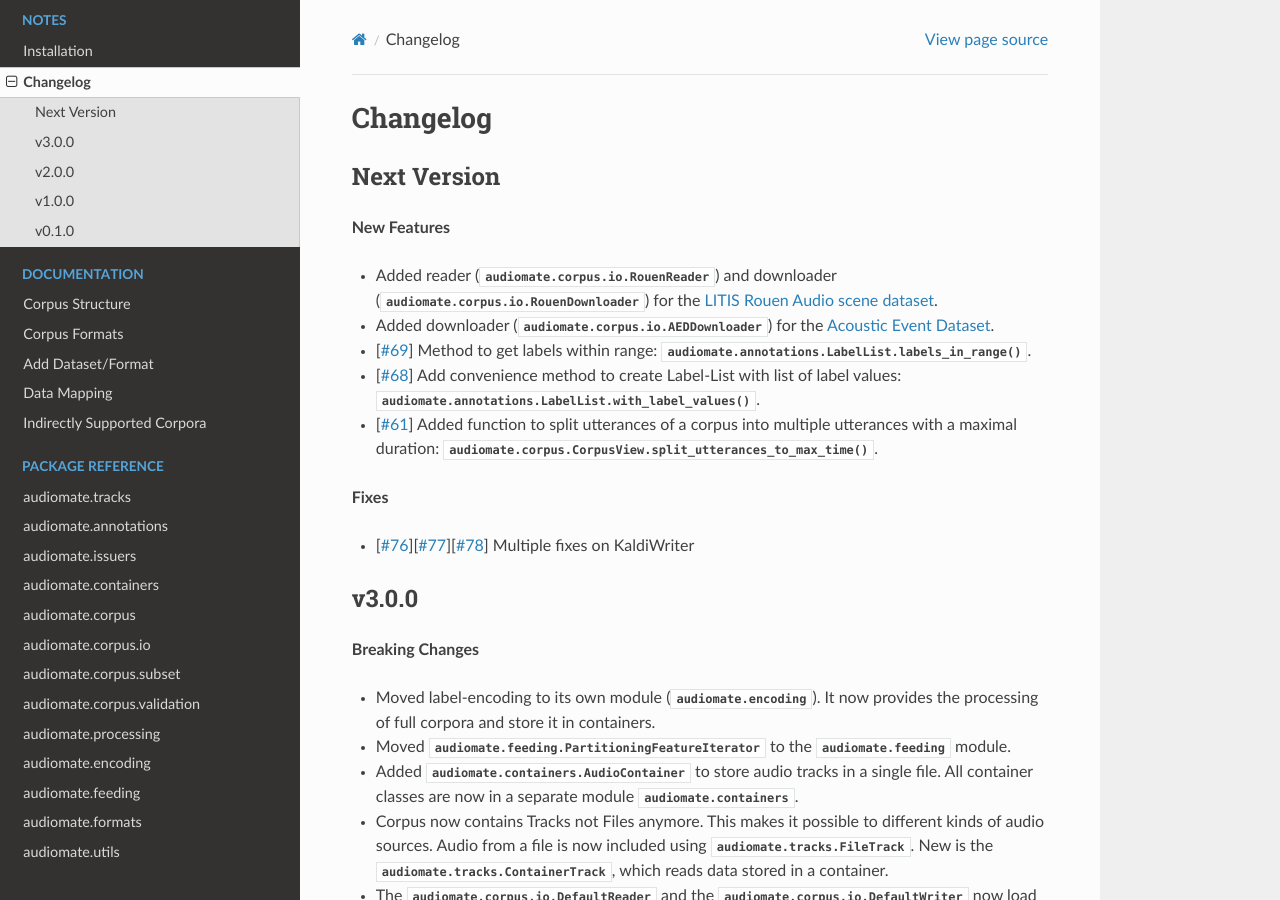
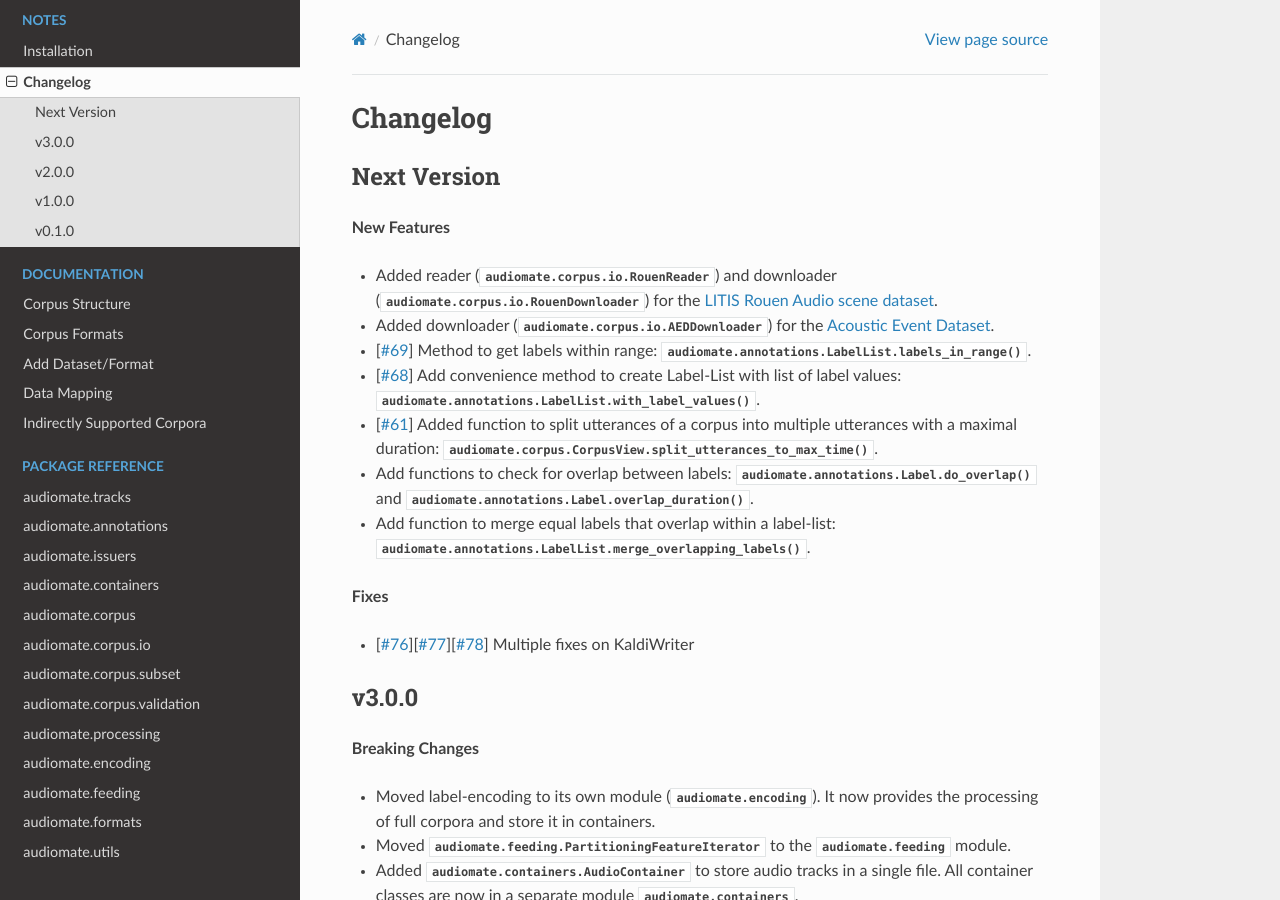
Before and after one commit to ynop/audiomate, a Sphinx documentation site: the page built from docs/notes/changelog.rst, in a window 1280 px wide and 900 px high. Built offline with Sphinx 7.4.7 and the Read the Docs theme 2.0.0, drawn with Linux system fonts in a browser that asks for light colours.

Commit message:
Update changelog

```diff
--- a/docs/notes/changelog.rst
+++ b/docs/notes/changelog.rst
@@ -19,6 +19,12 @@ Next Version
 
 * [`#61 <https://github.com/ynop/audiomate/issues/61>`_] Added function to split utterances of a corpus into multiple utterances with a maximal duration:
   :meth:`audiomate.corpus.CorpusView.split_utterances_to_max_time`.
+
+* Add functions to check for overlap between labels: :meth:`audiomate.annotations.Label.do_overlap` and
+  :meth:`audiomate.annotations.Label.overlap_duration`.
+
+* Add function to merge equal labels that overlap within a label-list:
+  :meth:`audiomate.annotations.LabelList.merge_overlapping_labels`.
 
 
 **Fixes**
```
